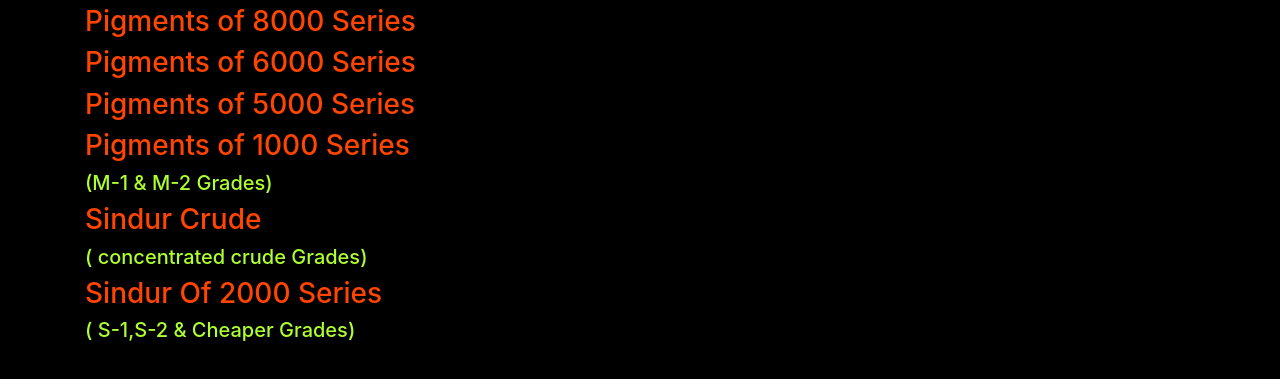
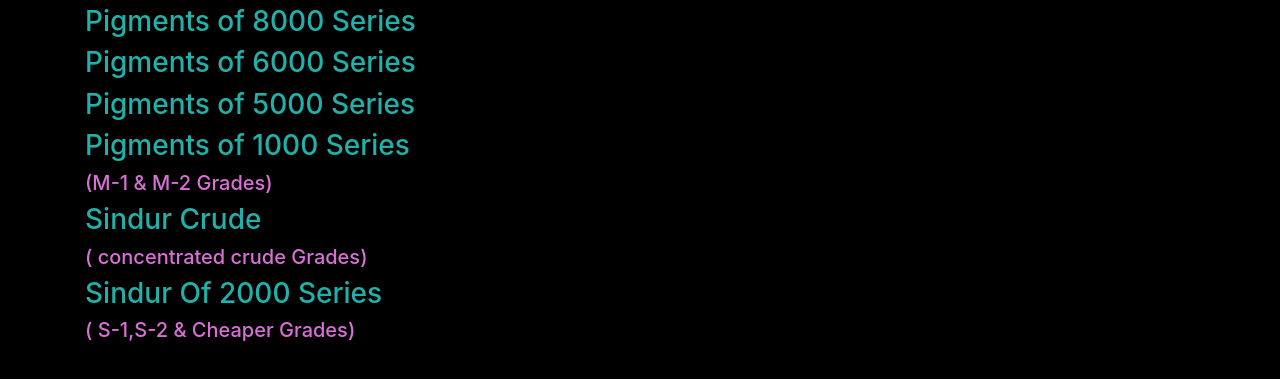
Before and after one commit to rishildhuwad/rishildhuwad.github.io, a plain HTML site: page products.html in a window 1280 px wide. Shown: the part 159-538 px from the top of the page. Drawn offline with nearby package versions, Linux system fonts and the light colour scheme.

Commit message:
Update main.css

```diff
--- a/main.css
+++ b/main.css
@@ -19,5 +19,9 @@ h1{
 }
 
 h3{
-    color: orangered;
+    color: lightseagreen;
 }
+
+h5{
+    color: orchid;
+}
```
